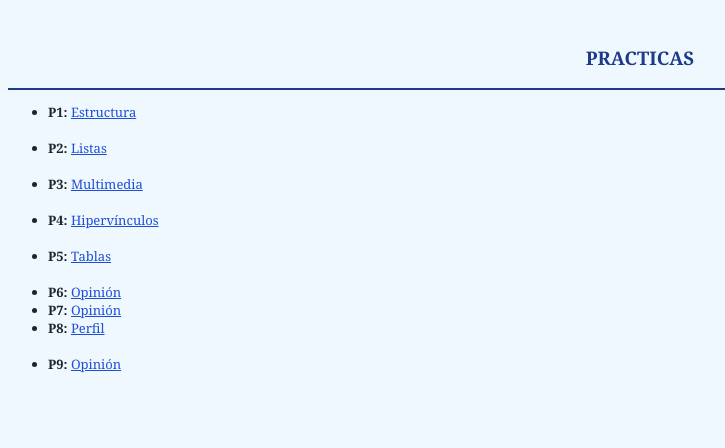
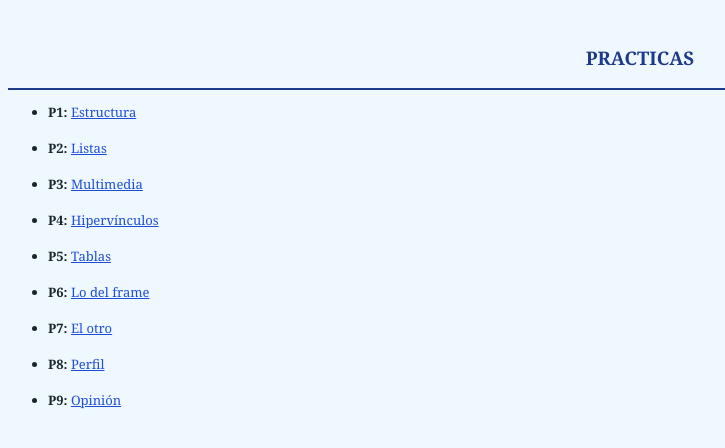
Before and after one commit to hernandezikeryael23/PORTADOTOTOTA, a plain HTML site: page menu.html in a window 1280 px wide. Shown: the whole page, without its empty margins (0-725 px from the left). Drawn offline with Linux system fonts and the light colour scheme.

Commit message:
@hernandezikeryael23

```diff
--- a/menu.html
+++ b/menu.html
@@ -17,8 +17,8 @@
     <li><b>P3:</b> <a href="https://hernandezikeryael23.github.io/Imagenes-y-Multimedia/" target="pantalla_pantallota">Multimedia</a></li><br>
     <li><b>P4:</b> <a href="https://hernandezikeryael23.github.io/Hipervinculos/" target="pantalla_pantallota">Hipervínculos</a></li><br>
     <li><b>P5:</b> <a href="https://hernandezikeryael23.github.io/ukk-yiu/" target="pantalla_pantallota">Tablas</a></li><br>
-    <li><b>P6:</b> <a href="https://share.google/xVm51y7CGnHtC6eXC" target="pantalla_pantallota">Opinión</a></li>
-    <li><b>P7:</b> <a href="https://share.google/td8ZxF2fWrCbDt1ow" target="pantalla_pantallota">Opinión</a></li>
+    <li><b>P6:</b> <a href="https://share.google/xVm51y7CGnHtC6eXC" target="pantalla_pantallota">Lo del frame</a></li><br>
+    <li><b>P7:</b> <a href="https://share.google/td8ZxF2fWrCbDt1ow" target="pantalla_pantallota">El otro </a></li><br>
 
     <li><b>P8:</b> <a href="https://hernandezikeryael23.github.io/MI/" target="pantalla_pantallota">Perfil</a></li><br>
     <li><b>P9:</b> <a href="https://hernandezikeryael23.github.io/Opinion-mia-d-mi/" target="pantalla_pantallota">Opinión</a></li>
```
